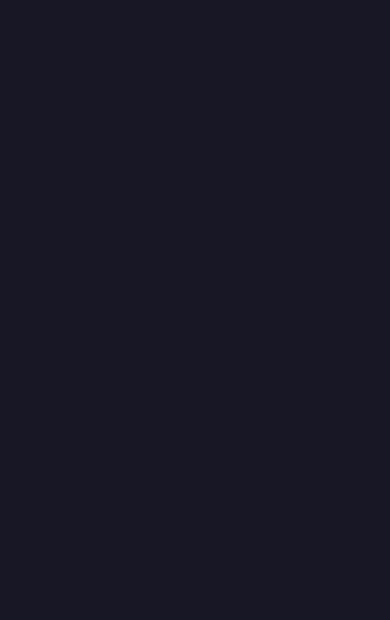
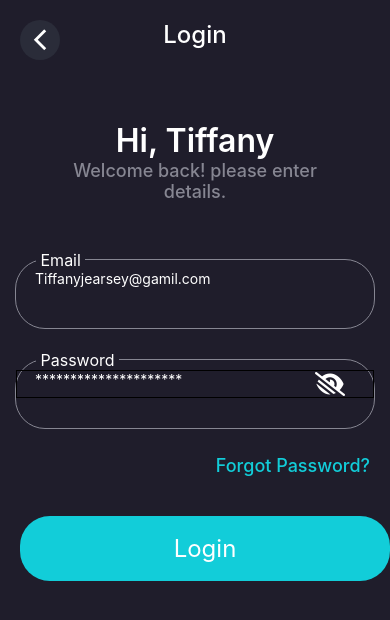
Before and after one commit to Rythe25/MovieAPP, a React Native app: screen / in a window 390 px wide. Both pictures are taken after a click on the element "Login". Shown: the top 620 px of the page. Built offline with nearby package versions, Linux system fonts and the light colour scheme.

Commit message:
Complete All 6 screens

```diff
--- a/src/components/PasswordInputBox.tsx
+++ b/src/components/PasswordInputBox.tsx
@@ -78,7 +78,8 @@ const styles = StyleSheet.create({
   textInputstyle: {
     // borderWidth:1,
     // borderColor:'white',
-    width:270
+    width:270,
+    color: 'white'
   },
   hiddenContainer: {
     // borderWidth:1,
--- a/src/components/TextInputBox.tsx
+++ b/src/components/TextInputBox.tsx
@@ -61,5 +61,6 @@ const styles = StyleSheet.create({
     position: 'absolute',
     width: 320,
     top: -10,
+    color: 'white'
   }
 });
--- a/src/navigation/Auth/AuthStackNaivagtion.tsx
+++ b/src/navigation/Auth/AuthStackNaivagtion.tsx
@@ -6,7 +6,7 @@ import SignUpScreen from "../../screen/Auth/SignUpScreen";
 import RootScreen from "../../screen/Auth/RootScreen";
 import CreateNewPasswordScreen from "../../screen/Auth/CreateNewPasswordScreen";
 import PasswordResetScreen from "../../screen/Auth/PasswordResetScreen";
-import VerificationScreen from "../../screen/Auth/Verification";
+import VerificationScreen from "../../screen/Auth/VerificationScreen";
 
 const RootStack = createNativeStackNavigator<AuthStackParamList>({
   screenOptions: {
--- a/src/screen/Auth/CreateNewPasswordScreen.tsx
+++ b/src/screen/Auth/CreateNewPasswordScreen.tsx
@@ -1,20 +1,83 @@
-import { View, StyleSheet } from "react-native";
+import { StyleSheet, View, Text } from "react-native";
+import { SafeAreaView } from "react-native-safe-area-context";
+import globalStyles from "../../components/styles/style";
+import ScreenHeader from "../../components/ScreenHeader";
+import TextInputBox from "../../components/TextInputBox";
+import PasswordInputBox from "../../components/PasswordInputBox";
+import DefaultButton from "../../components/DefaultButton";
+import TextButton from "../../components/TextButton";
 
 const CreateNewPasswordScreen = () => {
-    return (
-        <View>
+  return (
+    <SafeAreaView style={globalStyles.container}>
+      <ScreenHeader title="" />
+          {/* Top Section */}
+          <View style={styles.sectionTopContainer}>
+            <Text style={globalStyles.title}>
+                Create New Password
+            </Text>
+            <Text style={globalStyles.subTitle}>
+                Enter your new password
+            </Text>
+          </View>
 
-        </View>
-    )
-}
+          {/* Middle Section */}
+          <View style={styles.sectionMidContainer}>
+            <View style={styles.inputContainer}>
+              <PasswordInputBox label="New Password" placeholder="*********************" />
+            </View>
+
+            <View style={styles.inputContainer}>
+              <PasswordInputBox  label="Confirm Password" placeholder="*********************" />
+            </View>
+          </View>
+
+          <View style={styles.sectionBottomContainer}>
+              <DefaultButton title="Reset" screen="Verification"/>
+          </View>
+    </SafeAreaView>
+  );
+};
 
 export default CreateNewPasswordScreen;
 
 const styles = StyleSheet.create({
-  container: {
-    flex: 1,
-    backgroundColor: '#171725',
-    alignItems: 'center',
-    justifyContent: 'flex-start',
-  },
+    sectionTopContainer: {
+      // borderWidth:1,
+      // borderColor:'white',
+      flex:0.3,
+      justifyContent:'center',
+      alignItems: 'center'
+    },
+    sectionMidContainer: {
+      // borderWidth:1,
+      // borderColor:'white',
+      flex:0.3,
+      flexDirection: 'column',
+      justifyContent: 'center',
+      alignItems: 'center',
+      gap:30
+    },
+    inputContainer:{
+      // borderWidth:1,
+      // borderColor:'white',
+    },
+    sectionBottomContainer: {
+      // flex:1,
+      // borderWidth:1,
+      borderColor:'white',
+      paddingTop: 30
+    },
+    forgotPasswordContainer: {
+      marginTop: 20,
+      flexDirection: 'row-reverse'
+    },
+    checkBox: {
+      borderWidth: 1,
+      borderColor: 'white',
+      borderRadius: 5,
+      margin: 10,
+      width: 30,
+      height: 30
+    }
 });
--- a/src/screen/Auth/LoginScreen.tsx
+++ b/src/screen/Auth/LoginScreen.tsx
@@ -1,23 +1,90 @@
-import { useNavigation } from "@react-navigation/native";
-import { View, StyleSheet } from "react-native";
+import { StyleSheet, View, Text } from "react-native";
+import { SafeAreaView } from "react-native-safe-area-context";
+import globalStyles from "../../components/styles/style";
+import ScreenHeader from "../../components/ScreenHeader";
+import TextInputBox from "../../components/TextInputBox";
+import PasswordInputBox from "../../components/PasswordInputBox";
+import DefaultButton from "../../components/DefaultButton";
+import TextButton from "../../components/TextButton";
 
 const LoginScreen = () => {
-    // const navigation = useNavigation();
+  return (
+    <SafeAreaView style={globalStyles.container}>
+      <ScreenHeader title="Login" />
+          {/* Top Section */}
+          <View style={styles.sectionTopContainer}>
+            <Text style={globalStyles.title}>
+                Hi, Tiffany
+            </Text>
+            <Text style={globalStyles.subTitle}>
+                Welcome back! please enter
+            </Text>
+            <Text style={globalStyles.subTitle}>
+                details.
+            </Text>
+          </View>
 
-    return (
-        <View>
+          {/* Middle Section */}
+          <View style={styles.sectionMidContainer}>
+            <View style={styles.inputContainer}>
+              <TextInputBox label="Email" placeholder="Tiffanyjearsey@gamil.com" />
+            </View>
 
-        </View>
-    )
-}
+            <View style={styles.inputContainer}>
+              <PasswordInputBox  label="Password" placeholder="*********************" />
+            </View>
+          </View>
+
+          <View style={styles.sectionBottomContainer}>
+              <View style={styles.forgotPasswordContainer}>
+                <TextButton title="Forgot Password?" screen="PasswordReset"/>
+
+              </View>
+              <DefaultButton title="Login" screen="Login"/>
+          </View>
+    </SafeAreaView>
+  );
+};
 
 export default LoginScreen;
 
 const styles = StyleSheet.create({
-  container: {
-    flex: 1,
-    backgroundColor: '#171725',
-    alignItems: 'center',
-    justifyContent: 'flex-start',
-  },
+    sectionTopContainer: {
+      // borderWidth:1,
+      // borderColor:'white',
+      flex:0.3,
+      justifyContent:'center',
+      alignItems: 'center'
+    },
+    sectionMidContainer: {
+      // borderWidth:1,
+      // borderColor:'white',
+      flex:0.3,
+      flexDirection: 'column',
+      justifyContent: 'center',
+      alignItems: 'center',
+      gap:30
+    },
+    inputContainer:{
+      // borderWidth:1,
+      // borderColor:'white',
+    },
+    sectionBottomContainer: {
+      // flex:1,
+      // borderWidth:1,
+      borderColor:'white',
+      gap:40
+    },
+    forgotPasswordContainer: {
+      marginTop: 20,
+      flexDirection: 'row-reverse'
+    },
+    checkBox: {
+      borderWidth: 1,
+      borderColor: 'white',
+      borderRadius: 5,
+      margin: 10,
+      width: 30,
+      height: 30
+    }
 });
--- a/src/screen/Auth/PasswordResetScreen.tsx
+++ b/src/screen/Auth/PasswordResetScreen.tsx
@@ -1,20 +1,77 @@
-import { View, StyleSheet } from "react-native";
+import { StyleSheet, View, Text } from "react-native";
+import { SafeAreaView } from "react-native-safe-area-context";
+import globalStyles from "../../components/styles/style";
+import ScreenHeader from "../../components/ScreenHeader";
+import TextInputBox from "../../components/TextInputBox";
+import PasswordInputBox from "../../components/PasswordInputBox";
+import DefaultButton from "../../components/DefaultButton";
+import TextButton from "../../components/TextButton";
 
 const PasswordResetScreen = () => {
-    return (
-        <View>
+  return (
+    <SafeAreaView style={globalStyles.container}>
+      <ScreenHeader title="" />
+          {/* Top Section */}
+          <View style={styles.sectionTopContainer}>
+            <Text style={globalStyles.title}>
+                Reset Password
+            </Text>
+            <Text style={globalStyles.subTitle}>
+                Recover Your account password
+            </Text>
+          </View>
 
-        </View>
-    )
-}
+          {/* Middle Section */}
+          <View style={styles.sectionMidContainer}>
+            <View style={styles.inputContainer}>
+              <TextInputBox label="Email" placeholder="Tiffanyjearsey@gamil.com" />
+            </View>
+          </View>
+
+          <View style={styles.sectionBottomContainer}>
+              <DefaultButton title="Next" screen="CreateNewPassword"/>
+          </View>
+    </SafeAreaView>
+  );
+};
 
 export default PasswordResetScreen;
 
 const styles = StyleSheet.create({
-  container: {
-    flex: 1,
-    backgroundColor: '#171725',
-    alignItems: 'center',
-    justifyContent: 'flex-start',
-  },
+    sectionTopContainer: {
+      // borderWidth:1,
+      // borderColor:'white',
+      flex:0.2,
+      justifyContent:'center',
+      alignItems: 'center'
+    },
+    sectionMidContainer: {
+      // borderWidth:1,
+      // borderColor:'white',
+      flex:0.2,
+      flexDirection: 'column',
+      justifyContent: 'center',
+      alignItems: 'center',
+    },
+    inputContainer:{
+      // borderWidth:1,
+      // borderColor:'white',
+    },
+    sectionBottomContainer: {
+      // flex:1,
+      // borderWidth:1,
+      borderColor:'white',
+    },
+    forgotPasswordContainer: {
+      marginTop: 20,
+      flexDirection: 'row-reverse'
+    },
+    checkBox: {
+      borderWidth: 1,
+      borderColor: 'white',
+      borderRadius: 5,
+      margin: 10,
+      width: 30,
+      height: 30
+    }
 });
--- a/src/screen/Auth/SignUpScreen.tsx
+++ b/src/screen/Auth/SignUpScreen.tsx
@@ -53,7 +53,7 @@ const SignUpScreen = () => {
                   </View>
               </View>
 
-              <DefaultButton title="Sign Up" screen="SignUp"/>
+              <DefaultButton title="Sign Up" screen="Login"/>
           </View>
     </SafeAreaView>
   );
--- /dev/null
+++ b/src/screen/Auth/VerificationScreen.tsx
@@ -0,0 +1,116 @@
+import { StyleSheet, View, Text, TextInput } from "react-native";
+import { SafeAreaView } from "react-native-safe-area-context";
+import globalStyles from "../../components/styles/style";
+import ScreenHeader from "../../components/ScreenHeader";
+import DefaultButton from "../../components/DefaultButton";
+import TextButton from "../../components/TextButton";
+import { useState } from "react";
+
+const VerificationScreen = () => {
+  const [focusedIndex, setFocusedIndex] = useState<number | null>(null);
+
+  return (
+    <SafeAreaView style={globalStyles.container}>
+      <ScreenHeader title="" />
+          {/* Top Section */}
+          <View style={styles.sectionTopContainer}>
+            <Text style={globalStyles.title}>
+                Verifying Your Account
+            </Text>
+            <Text style={globalStyles.lightFont}>
+                We have just sent uou 4 digit code via your
+            </Text>
+            <Text style={globalStyles.lightFont}>
+                email <Text style={{color:'white'}}>example@gmail.com</Text>
+            </Text>
+          </View>
+
+          {/* Middle Section */}
+          <View style={styles.sectionMidContainer}>
+              {[0, 1, 2, 3].map((index) => (
+                <View
+                  key={index}
+                  style={[
+                    styles.inputContainer,
+                    focusedIndex === index && styles.inputFocused,
+                  ]}
+                >
+                  <TextInput
+                    style={styles.textInput}
+                    placeholderTextColor="white"
+                    keyboardType="number-pad"
+                    maxLength={1}
+                    onFocus={() => setFocusedIndex(index)}
+                    onBlur={() => setFocusedIndex(null)}
+                  />
+                </View>
+              ))}
+
+          </View>
+
+          <View style={styles.sectionBottomContainer}>
+              <DefaultButton title="Continue" screen="Login"/>
+
+              <View style={styles.resendContainer}>
+                  <Text style={globalStyles.lightFont}>Didn't recieve code? <TextButton title="Resend" screen="Verification"/> </Text>
+              </View>
+          </View>
+    </SafeAreaView>
+  );
+};
+
+export default VerificationScreen;
+
+const styles = StyleSheet.create({
+    sectionTopContainer: {
+      // borderWidth:1,
+      // borderColor:'white',
+      flex:0.3,
+      justifyContent:'center',
+      alignItems: 'center'
+    },
+    sectionMidContainer: {
+      // borderWidth:1,
+      // borderColor:'white',
+      flex:0.15,
+      flexDirection: 'row',
+      justifyContent: 'center',
+      alignItems: 'center',
+      gap: 15
+    },
+    inputContainer:{
+      // borderWidth:1,
+      // borderColor:'#12cdd9',
+      backgroundColor: '#252836',
+      flex: 1,
+      borderRadius: 10,
+      justifyContent: 'center',
+      alignItems: 'center',
+      height: 80
+    },
+    textInput:{
+      // borderWidth:1,
+      // borderColor:'white',
+      justifyContent: 'center',
+      textAlign: 'center',
+      fontSize: 32,
+      width:50,
+      color: 'white'
+    },
+    sectionBottomContainer: {
+      // flex:1,
+      // borderWidth:1,
+      paddingTop: 50,
+      borderColor:'white',
+      gap:30
+    },
+    resendContainer: {
+      marginTop: 20,
+      flexDirection: 'row',
+      justifyContent: 'center'
+    },
+    inputFocused: {
+      borderWidth: 1,
+      borderColor: "#12cdd9",
+  },
+});
```
Also changed, not shown: src/screen/Auth/Verification.tsx (deleted, +0 -20 lines).
